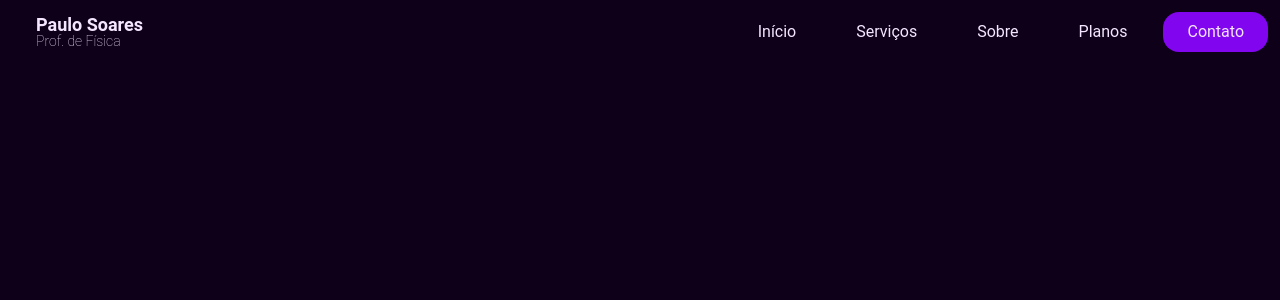
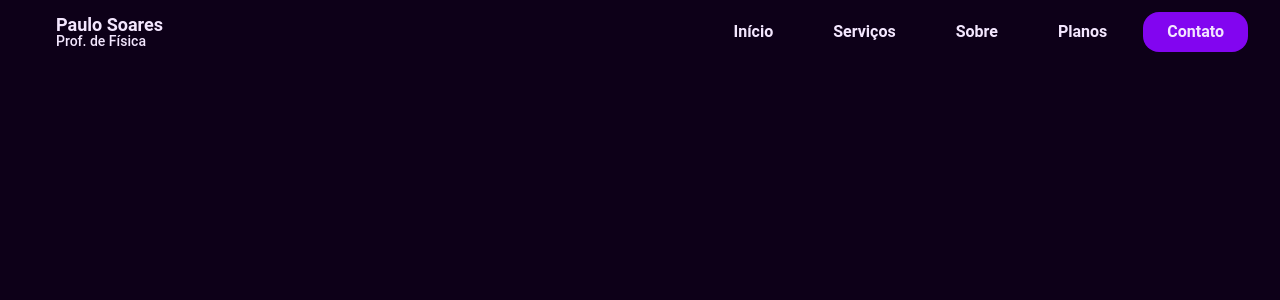
Before and after one commit to paulosoares7/professor_paulo, a Next.js app: page / in a window 1280 px wide. Shown: the top 300 px of the page. Built offline with nearby package versions, Linux system fonts and the light colour scheme.

Commit message:
Ajustanto padding e fonte

```diff
--- a/src/components/Button/index.tsx
+++ b/src/components/Button/index.tsx
@@ -8,7 +8,7 @@ interface ButtonProps {
 
 export default function Btn({children}: ButtonProps) {
     return (
-      <button className= "px-6 py-2 rounded-2xl duration-200 bg-pri-500 hover:bg-pri-450 hover:text-sec-450">
+      <button className= "px-6 py-2 rounded-2xl duration-200 font-semibold bg-pri-500 hover:bg-pri-450 hover:text-sec-450">
         {children}
       </button>
     )
--- a/src/templates/header/index.tsx
+++ b/src/templates/header/index.tsx
@@ -1,16 +1,17 @@
 import Btn from "@/components/Button";
 import NavigateLinks from "@/components/Navigate";
-import Link from "next/link";
 
 export default function Header() {
     return (
-        <header className="text-pri-50 h-16 p-1 font-sans">
+        <header className="text-pri-50 h-16 py-1 px-6 font-sans">
+
           <div className= "h-full px-2 py-2 flex items-center justify-between">
             <div className=" flex flex-col items-start justify-center flex-1 px-6 h-full">
+
               <h1 className="text-lg leading-none font-bold">Paulo Soares</h1>
-              <p className="text-sm leading-none font-extralight">Prof. de Física</p>
+              <p className="text-sm leading-none font-medium">Prof. de Física</p>
             </div>
-            <nav className="flex items-center justify-between gap-3 h-full ">
+            <nav className="flex items-center justify-between gap-3 h-full font-semibold">
               <div className= "px-6 py-2 duration-200 hover:text-pri-450"><NavigateLinks label = 'Início' href="/"></NavigateLinks></div>
               <div className= "px-6 py-2 duration-200 hover:text-pri-450 "><NavigateLinks label='Serviços' href="/"></NavigateLinks></div>
               <div className= "px-6 py-2 duration-200 hover:text-pri-450 "><NavigateLinks label='Sobre' href="/"></NavigateLinks></div>
```
